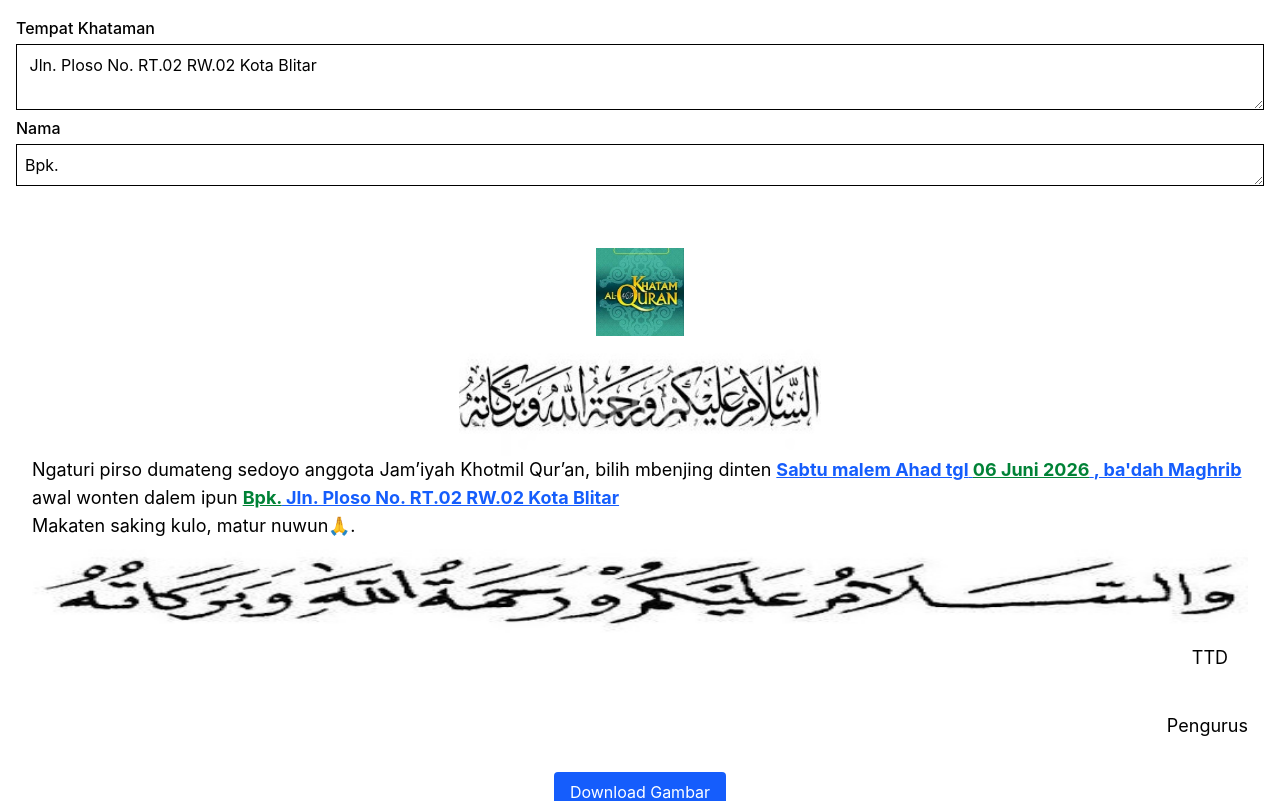
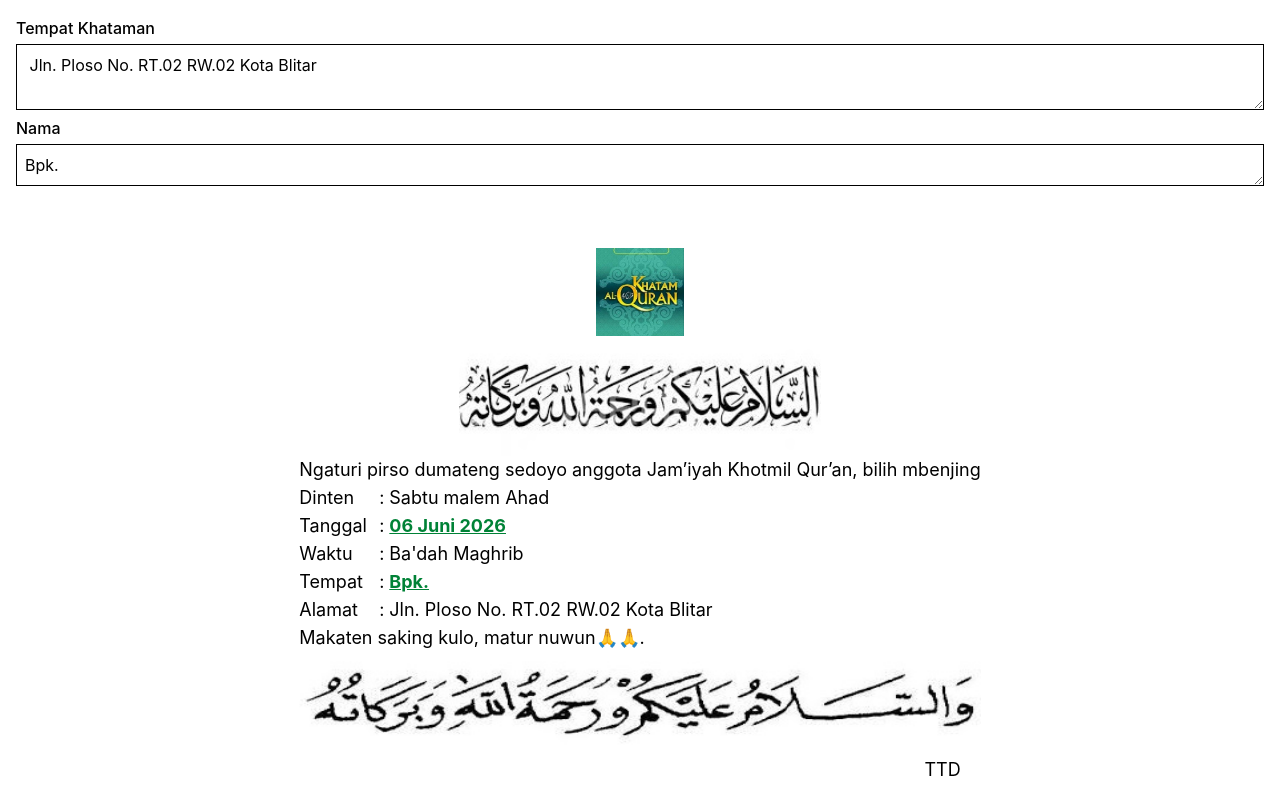
Before and after one commit to IrhamIzza/Khataman-Plosokerep, a React (Vite) app: page / in a window 1280 px wide. Shown: the top 801 px of the page. Built offline with nearby package versions, Linux system fonts and the light colour scheme; what tailwindcss-animated would draw is missing.

Commit message:
update susunan kalimat

```diff
--- a/src/pages/Home.jsx
+++ b/src/pages/Home.jsx
@@ -165,8 +165,39 @@ export default function Home() {
             <div className="text-lg">
               <p>
                 Ngaturi pirso dumateng sedoyo anggota Jam’iyah Khotmil Qur’an,
-                bilih mbenjing dinten{" "}
-                <span className="font-bold text-blue-600 underline">
+                bilih mbenjing
+                <ul className="list-none p-0">
+                  <li className="grid grid-cols-[80px_10px_1fr]">
+                    <span>Dinten</span>
+                    <span>:</span>
+                    <span>Sabtu malem Ahad</span>
+                  </li>
+
+                  <li className="grid grid-cols-[80px_10px_1fr]">
+                    <span>Tanggal</span>
+                    <span>:</span>
+                    <span className="text-green-700 underline font-bold">{nextMalamMinggu()}</span>
+                  </li>
+
+                  <li className="grid grid-cols-[80px_10px_1fr]">
+                    <span>Waktu</span>
+                    <span>:</span>
+                    <span>Ba'dah Maghrib</span>
+                  </li>
+
+                  <li className="grid grid-cols-[80px_10px_1fr] ">
+                    <span>Tempat</span>
+                    <span>:</span>
+                    <span className="text-green-700 underline font-bold">{namaInput}</span>
+                  </li>
+
+                  <li className="grid grid-cols-[80px_10px_1fr]">
+                    <span>Alamat</span>
+                    <span>:</span>
+                    <span>{tempat}</span>
+                  </li>
+                </ul>
+                {/* <span className="font-bold text-blue-600 underline">
                   Sabtu malem Ahad tgl{" "}
                   <span className="text-green-700 underline">
                     {nextMalamMinggu()}
@@ -179,9 +210,9 @@ export default function Home() {
                 </span>
                 <span className="font-bold text-blue-600 underline whitespace-pre-line">
                   {tempat}
-                </span>
+                </span> */}
               </p>
-              <p>Makaten saking kulo, matur nuwun🙏. </p>
+              <p>Makaten saking kulo, matur nuwun🙏🙏. </p>
             </div>
 
             <img src={foto3} alt="logo" className="h-26" />
```
